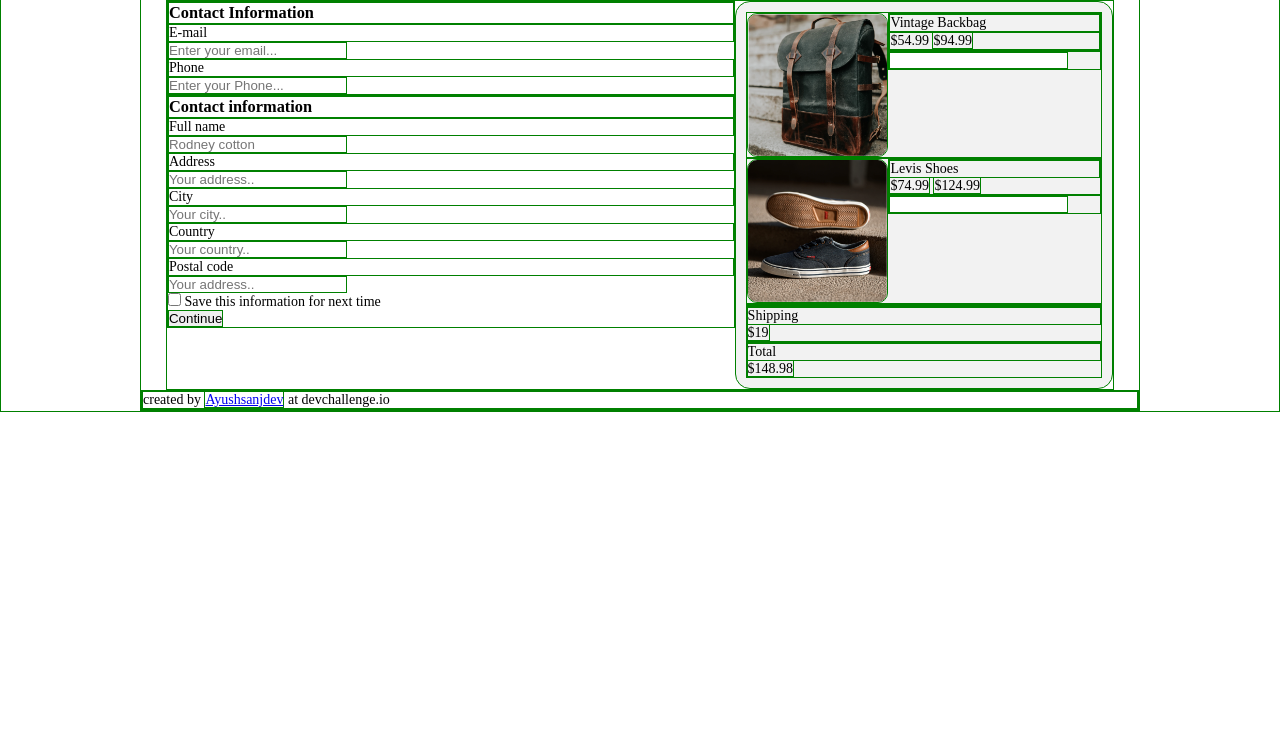
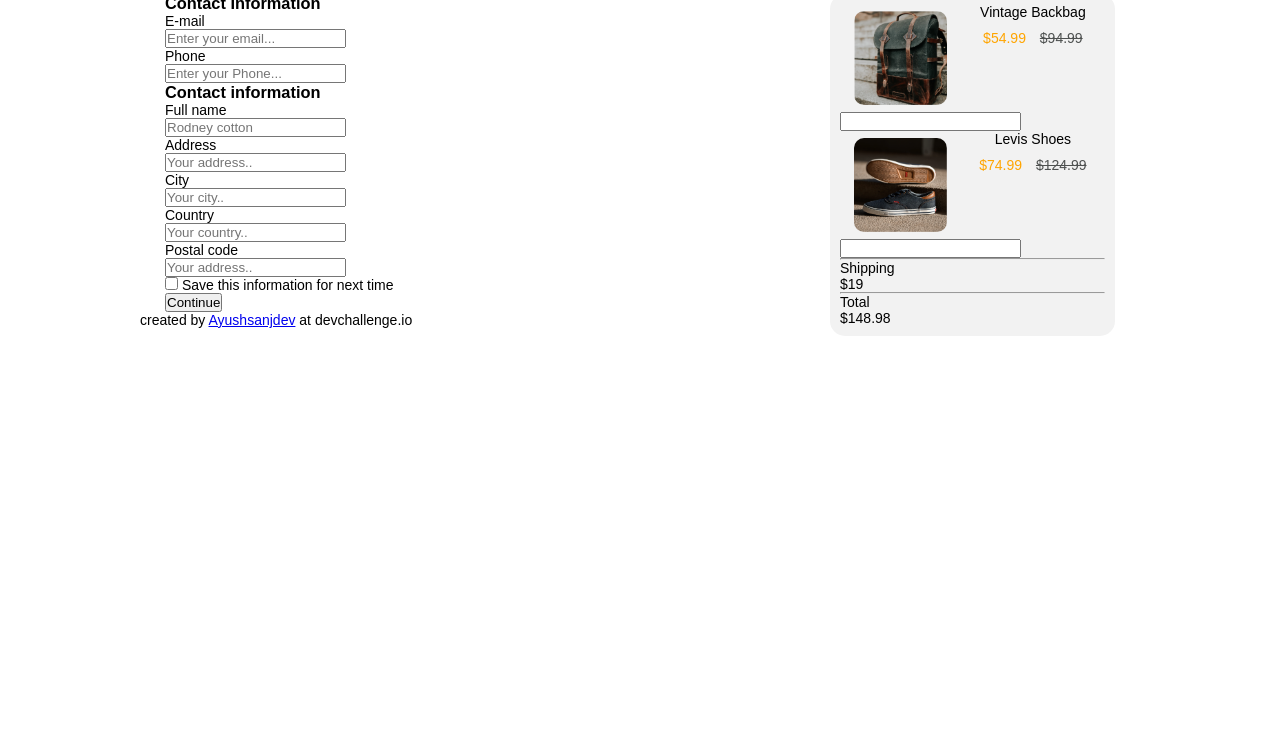
Before and after one commit to Ayushsanjdev/checkout-page-app, a plain HTML site: page index.html in a window 1280 px wide. Shown: the part 66-800 px from the top of the page. Drawn offline with Linux system fonts and the light colour scheme.

Commit message:
update: css file

```diff
--- a/index.html
+++ b/index.html
@@ -11,20 +11,23 @@
 </head>
 
 <body>
+	<!-- main body -->
 	<div id="main-container">
 		<header id="head">
 			<h1>Checkout</h1>
 		</header>
+		<!-- right floating checkout body -->
 		<div id="semi-container">
 			<div class="item-img-div">
 				<img src="/checkout-page-app/photo1.png" class="item-image" alt="bag image">
 				<div class="item-name-div">
 					<p>Vintage Backbag</p>
 					<p class="yellow">$54.99
-					<span class="price-cut">$94.99</span></p>
+						<span class="price-cut">$94.99</span></p>
 				</div>
 				<div class="add-item">
-					<input type="number" name="items" id="">
+
+					<input type="number" name="items" id="" class="input-size-cart">
 				</div>
 			</div>
 			<div class="item-img-div">
@@ -32,11 +35,12 @@
 
 				<div class="item-name-div">
 					<p>Levis Shoes</p>
-					<span class="yellow">$74.99</span>
-					<span class="price-cut">$124.99</span>
+					<p class="yellow">$74.99</spap>
+						<span class="price-cut">$124.99</span>
 				</div>
 				<div class="add-item">
-					<input type="number" name="items" id="">
+
+					<input type="number" name="items" id="" class="input-size-cart">
 				</div>
 			</div>
 			<div id="final-checkout-container">
--- a/style.css
+++ b/style.css
@@ -1,11 +1,8 @@
-/* resetting layout to my style */
-
 * {
     margin: 0;
     padding: 0;
-    border: 1px solid green;
+    /* border: 1px solid rgb(255, 0, 0); */
     box-sizing: border-box;
-    overflow: hidden;
 }
 
 :root {
@@ -15,6 +12,7 @@
 body {
     max-width: 1000px;
     margin: 0 auto;
+    font-family: Arial, Helvetica, sans-serif;
 }
 
 #main-container {
@@ -30,23 +28,31 @@ body {
 
 #semi-container {
     background: #F2F2F2;
-    width: 40%;
+    width: 30%;
     float: right;
     border-radius: 15px;
     padding: 10px;
 }
 
-#semi-container .item-img-div {
-
-
-}
-
 .item-image {
     border-radius: 10px;
-    width: 40%;
+    width: 35%;
     float: left;
+    margin: 0.5rem 1rem;
 }
 
 .item-name-div > P {
+    font-family: Arial, Helvetica, sans-serif;
+    text-align: center;
+    margin-bottom: 10px;
+}
 
+.item-name-div > .yellow {
+    color: orange;
 }
+
+.item-name-div p > span {
+    text-decoration: line-through;
+    color: #4E5150;
+    margin-left: 10px;
+}
```
